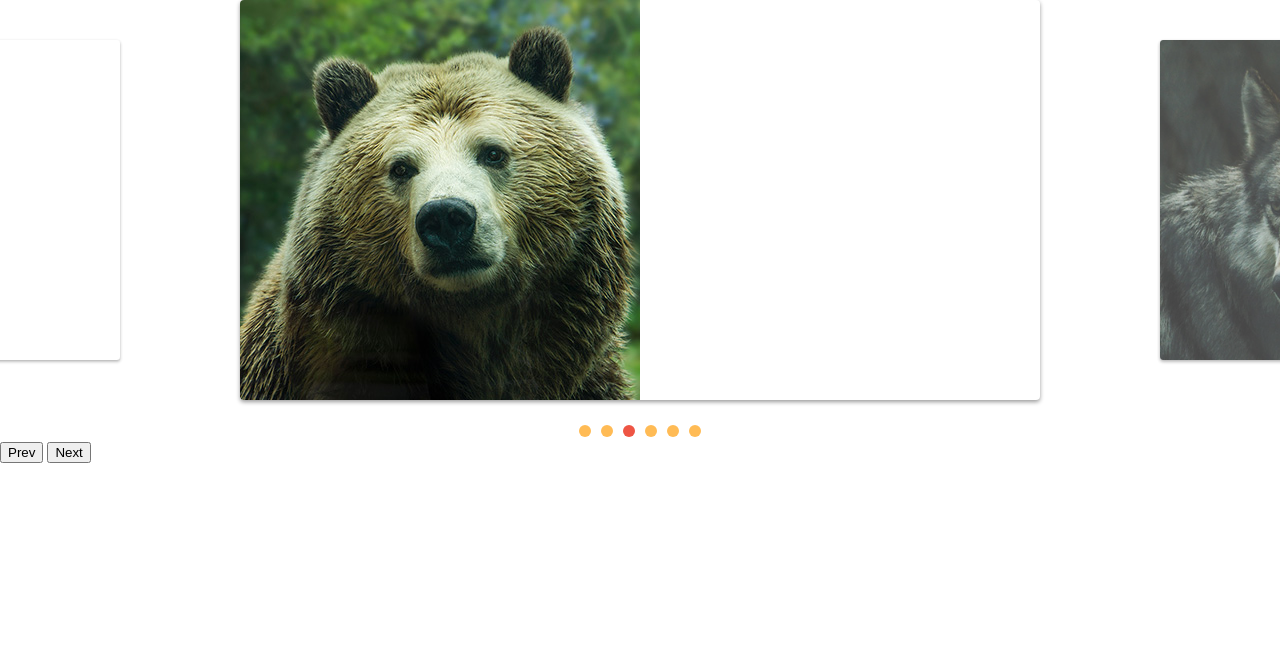
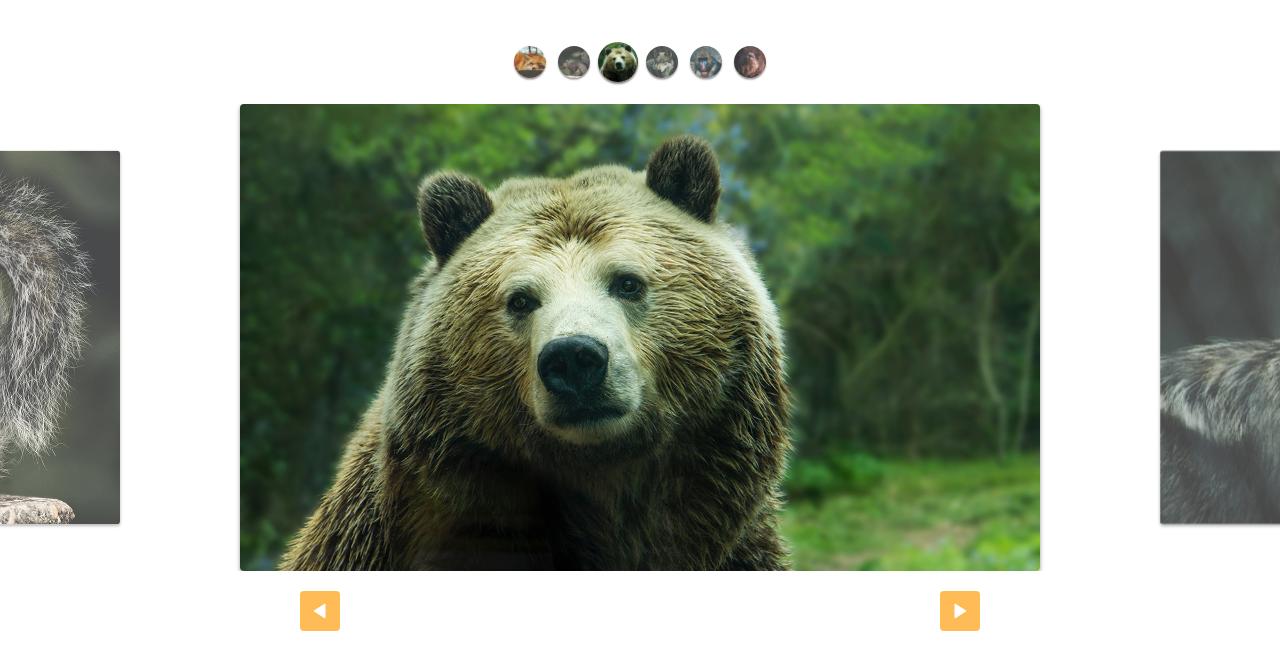
Before and after one commit to Freitas1970/slide, a plain HTML site: page index.html in a window 1280 px wide. Drawn offline with Linux system fonts and the light colour scheme.

Commit message:
Slide finalizado

```diff
--- a/css/style.css
+++ b/css/style.css
@@ -64,3 +64,47 @@ body {
   [data-control="slide"] li.active a, [data-control="slide"] li a:hover  {
     background: #E54;
   }
+
+  .custom-controls {
+    display: flex;
+    justify-content: center;
+    margin-top: 40px;
+    margin-bottom: 20px;
+    flex: wrap;
+  }
+
+  .custom-controls li {
+    opacity: .8;
+    transform: scale(.8);
+    width: 40px;
+    height: 40px;
+    border-radius: 50%;
+    overflow: hidden;
+    margin: 2px;
+    box-shadow: 0 2px 2px rgba(0, 0, 0, .5);
+    transition: .3;
+  }
+
+  .custom-controls li.active {
+    opacity: 1;
+    transform: scale(1);
+  }
+
+  .arrow-nav {
+    display: flex;
+    justify-content: space-around;
+    margin: 20px 0;
+  }
+
+  .arrow-nav button {
+    cursor: pointer;
+    border: none;
+    border-radius: 4px;
+    color: white;
+    width: 40px;
+    height: 40px;
+    background: #FB5 url('../img/arrow.svg') center center no-repeat;
+  }
+  .arrow-nav button.prev {
+    transform: rotate(-180deg);
+  }
--- a/index.html
+++ b/index.html
@@ -8,19 +8,27 @@
     <link rel="stylesheet" href="css/style.css">
 </head>
 <body>
+    <ul class="custom-controls">
+        <li><img src="img/foto1-thumb.jpg" alt=""></li>
+        <li><img src="img/foto2-thumb.jpg" alt=""></li>
+        <li><img src="img/foto3-thumb.jpg" alt=""></li>
+        <li><img src="img/foto4-thumb.jpg" alt=""></li>
+        <li><img src="img/foto5-thumb.jpg" alt=""></li>
+        <li><img src="img/foto6-thumb.jpg" alt=""></li>
+    </ul>
     <div class="slide-wrapper">
         <ul class='slide'>
-            <li><img src="img/foto1-thumb.jpg" alt=""></li>
-            <li><img src="img/foto2-thumb.jpg" alt=""></li>
-            <li><img src="img/foto3-thumb.jpg" alt=""></li>
-            <li><img src="img/foto4-thumb.jpg" alt=""></li>
-            <li><img src="img/foto5-thumb.jpg" alt=""></li>
-            <li><img src="img/foto6-thumb.jpg" alt=""></li>
+            <li><img src="img/foto1.jpg" alt=""></li>
+            <li><img src="img/foto2.jpg" alt=""></li>
+            <li><img src="img/foto3.jpg" alt=""></li>
+            <li><img src="img/foto4.jpg" alt=""></li>
+            <li><img src="img/foto5.jpg" alt=""></li>
+            <li><img src="img/foto6.jpg" alt=""></li>
         </ul>
     </div>
     <div class='arrow-nav'>
-        <button class="prev">Prev</button>
-        <button class="next">Next</button>
+        <button class="prev"></button>
+        <button class="next"></button>
     </div>
     <script type="module" src="js/script.js"></script>
 </body>
--- a/js/script.js
+++ b/js/script.js
@@ -1,6 +1,6 @@
-import { SlideNav } from "./slide.js";
+import  SlideNav  from "./slide.js";
 
 const slide = new SlideNav('.slide', '.slide-wrapper');
 slide.init();
 slide.addArrow('.prev', '.next');
-slide.addControl();
+slide.addControl('.custom-controls');
--- a/js/slide.js
+++ b/js/slide.js
@@ -146,7 +146,7 @@ export class Slide {
   }
 }
 
-export class SlideNav extends Slide {
+export default class SlideNav extends Slide {
   constructor(slide, wrapper) {
     super(slide, wrapper);
     this.bindControlEvents();
```
